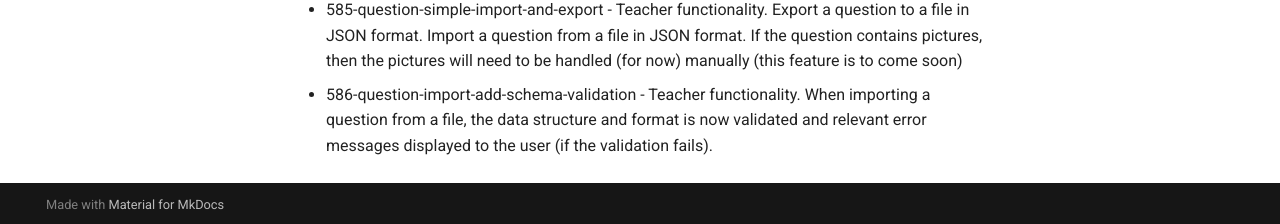
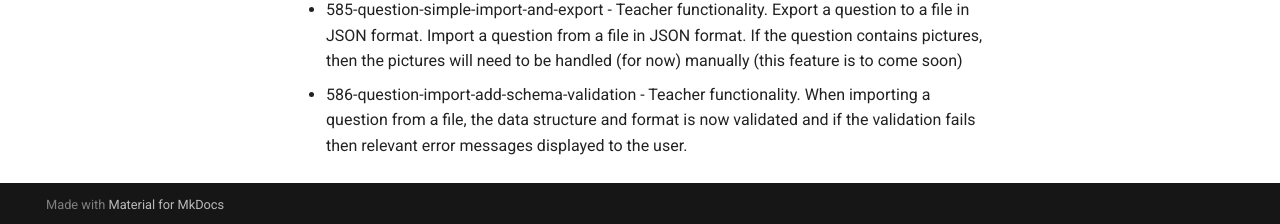
Before and after one commit to lambda-feedback/user-documentation, an MkDocs documentation site: the page built from docs/releases/release_2023_03_21.md, in a window 1280 px wide and 950 px high. Shown: the part 723-947 px from the top of the window. Built offline with MkDocs 1.6.1 and Material for MkDocs 9.7.7, drawn with Linux system fonts in a browser that asks for light colours.

Commit message:
Tidy up a bit

```diff
--- a/docs/releases/release_2023_03_21.md
+++ b/docs/releases/release_2023_03_21.md
@@ -7,4 +7,4 @@
 - 573-response-area-validation-specific-errors - Teacher and student functionality. More specific error messages are displayed when the user inserts a value in an incorrect format (e.g. a non-numeral value into the input that is expecting number).
 - 582-empty-structured-tutorial-shouldnt-display - Technical debt. When a tutorial is deleted, it is not displayed to students.
 - 585-question-simple-import-and-export - Teacher functionality. Export a question to a file in JSON format. Import a question from a file in JSON format. If the question contains pictures, then the pictures will need to be handled (for now) manually (this feature is to come soon)
-- 586-question-import-add-schema-validation - Teacher functionality. When importing a question from a file, the data structure and format is now validated and relevant error messages displayed to the user (if the validation fails).
+- 586-question-import-add-schema-validation - Teacher functionality. When importing a question from a file, the data structure and format is now validated and if the validation fails then relevant error messages displayed to the user.
```
